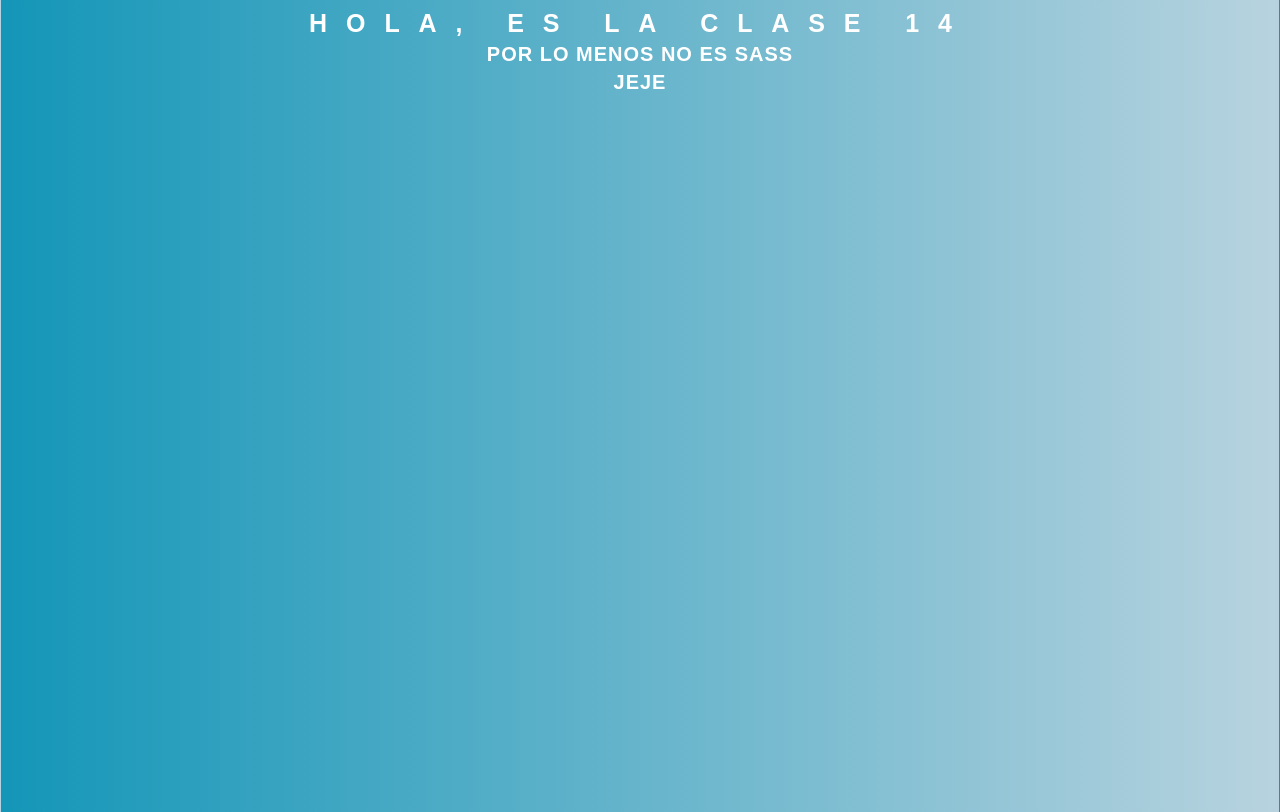
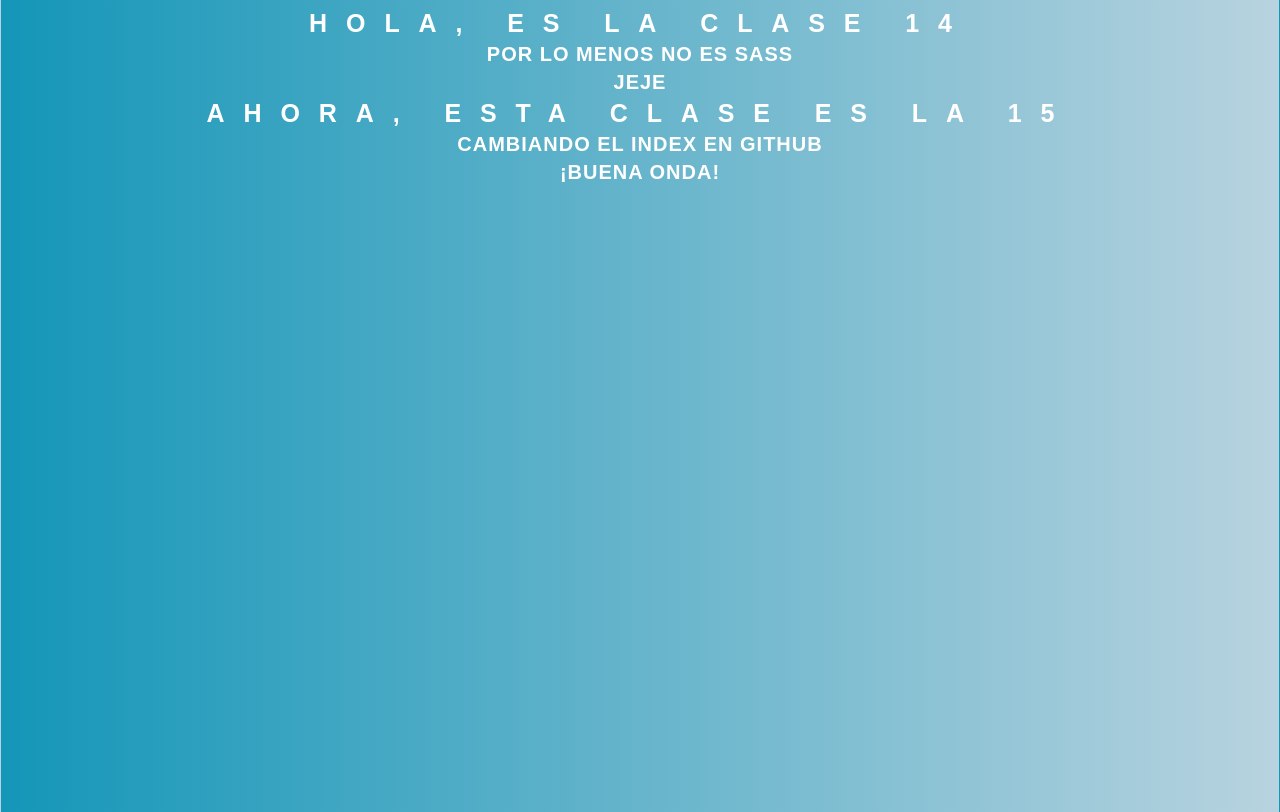
Before and after one commit to turecogc/1605, a plain HTML site: page index.html in a window 1280 px wide. Drawn offline with Linux system fonts and the light colour scheme.

Commit message:
Update index.html
Cambio en GITHUB

```diff
--- a/index.html
+++ b/index.html
@@ -8,10 +8,12 @@
     <title>Clase 14</title>
 </head>
 <body>
-
     <h1 class="titulo">Hola, es la clase 14</h1>
     <h2 class="subtitulo">Por lo menos no es SASS</h2>
     <h3 class="subtitulo">Jeje</h3>
 
-</body>
+    <h1 class="titulo">Ahora, esta clase es la 15</h1>
+    <h2 class="subtitulo">Cambiando el index en GITHUB</h2>
+    <h3 class="subtitulo">¡Buena onda!</h3>
+       </body>
 </html>
```
